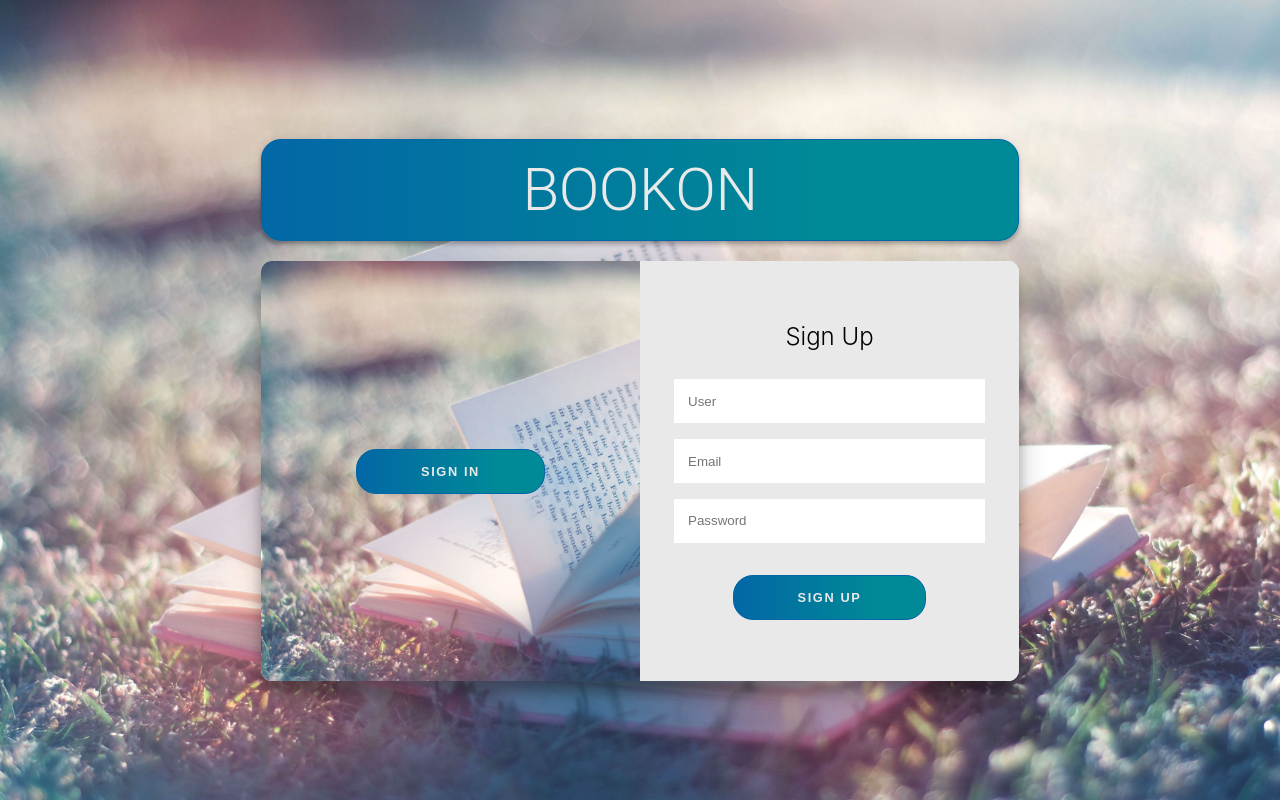
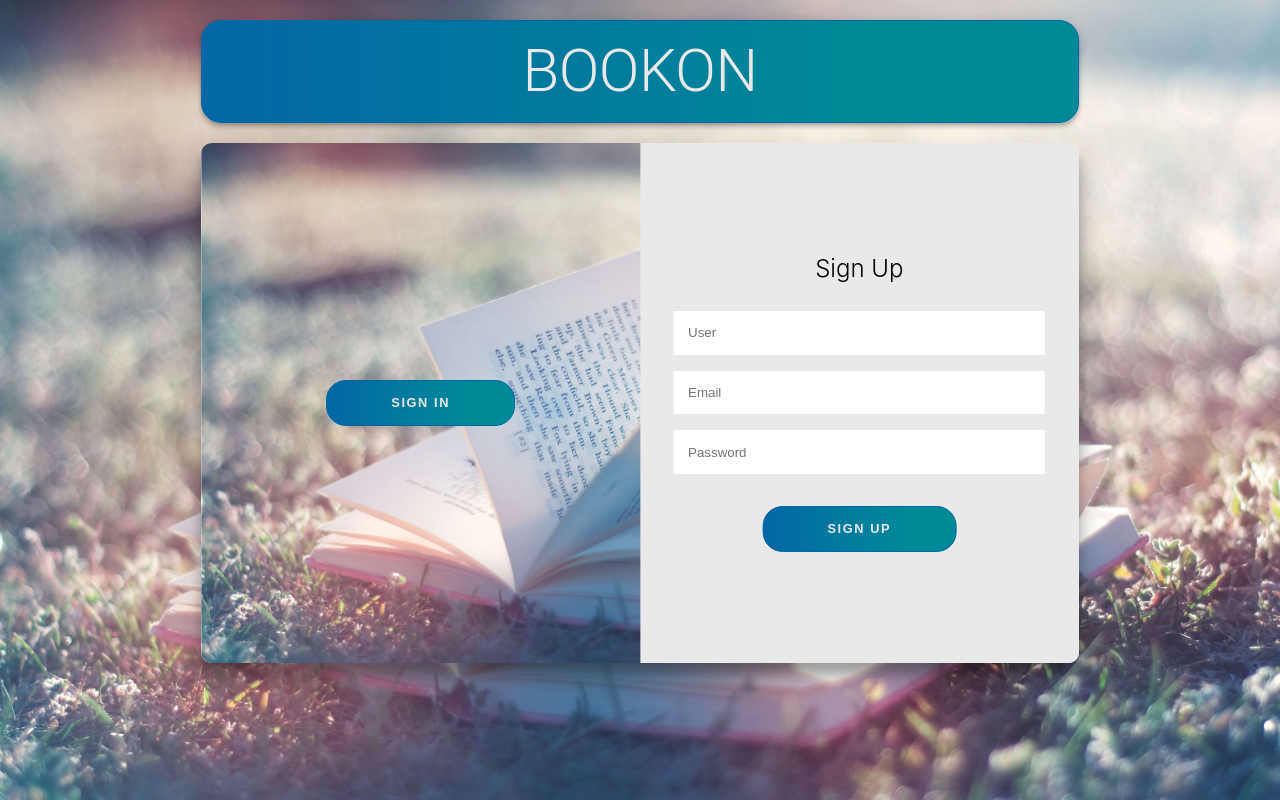
Before and after one commit to tamphuc/BookOn, a React (Create React App) app in the folder client/: page / in a window 1280 px wide. Built offline with nearby package versions, Linux system fonts and the light colour scheme.

Commit message:
fix: login bug

```diff
--- a/client/package.json
+++ b/client/package.json
@@ -8,8 +8,10 @@
     "@testing-library/jest-dom": "^5.11.9",
     "@testing-library/react": "^11.2.5",
     "@testing-library/user-event": "^12.8.3",
+    "jquery": "^3.6.0",
     "react": "^17.0.1",
     "react-dom": "^17.0.1",
+    "react-redux": "^7.2.3",
     "react-router-dom": "^5.2.0",
     "react-scripts": "4.0.3",
     "web-vitals": "^1.1.1"
--- a/client/public/index.html
+++ b/client/public/index.html
@@ -2,42 +2,15 @@
 <html lang="en">
   <head>
     <meta charset="utf-8" />
-    <link rel="icon" href="%PUBLIC_URL%/favicon.ico" />
     <meta name="viewport" content="width=device-width, initial-scale=1" />
-    <meta name="theme-color" content="#000000" />
     <meta
       name="description"
       content="Web site created using create-react-app"
     />
-    <link rel="apple-touch-icon" href="%PUBLIC_URL%/logo192.png" />
-    <!--
-      manifest.json provides metadata used when your web app is installed on a
-      user's mobile device or desktop. See https://developers.google.com/web/fundamentals/web-app-manifest/
-    -->
-    <link rel="manifest" href="%PUBLIC_URL%/manifest.json" />
-    <!--
-      Notice the use of %PUBLIC_URL% in the tags above.
-      It will be replaced with the URL of the `public` folder during the build.
-      Only files inside the `public` folder can be referenced from the HTML.
-
-      Unlike "/favicon.ico" or "favicon.ico", "%PUBLIC_URL%/favicon.ico" will
-      work correctly both with client-side routing and a non-root public URL.
-      Learn how to configure a non-root public URL by running `npm run build`.
-    -->
     <title>BookOn</title>
   </head>
   <body>
     <noscript>You need to enable JavaScript to run this app.</noscript>
     <div id="root"></div>
-    <!--
-      This HTML file is a template.
-      If you open it directly in the browser, you will see an empty page.
-
-      You can add webfonts, meta tags, or analytics to this file.
-      The build step will place the bundled scripts into the <body> tag.
-
-      To begin the development, run `npm start` or `yarn start`.
-      To create a production bundle, use `npm run build` or `yarn build`.
-    -->
   </body>
 </html>
--- a/client/src/App.css
+++ b/client/src/App.css
@@ -1,39 +1,15 @@
-/* .App {
+.App {
   text-align: center;
 }
 
-.App-logo {
-  height: 40vmin;
-  pointer-events: none;
-}
-
-@media (prefers-reduced-motion: no-preference) {
-  .App-logo {
-    animation: App-logo-spin infinite 20s linear;
-  }
-}
-
 .App-header {
-  background-color: #282c34;
   min-height: 100vh;
   display: flex;
   flex-direction: column;
   align-items: center;
-  justify-content: center;
-  font-size: calc(10px + 2vmin);
-  color: white;
 }
 
 .App-link {
   color: #61dafb;
   font-family: "Lucida Console", "Courier New", monospace;
 }
-
-@keyframes App-logo-spin {
-  from {
-    transform: rotate(0deg);
-  }
-  to {
-    transform: rotate(360deg);
-  }
-} */
--- a/client/src/App.js
+++ b/client/src/App.js
@@ -3,16 +3,16 @@ import React, { Component } from "react";
 import { BrowserRouter, Switch, Route } from "react-router-dom";
 import "./App.css";
 import Login from "./components/login/login";
-import Home from "./Home/home";
+// import Home from "./components/home/home";
 
 export default class App extends Component {
   render() {
     return (
-            <div className="app">
+      <div className="App-header">
         <BrowserRouter>
           <Switch>
-                        <Route exact path={"/"} component={Login}/>
-                        <Route exact path={"/home"} component={Home}/>
+            <Route exact path={"/"} component={Login} />
+            {/* <Route exact path={"/home"} component={Home} /> */}
           </Switch>
         </BrowserRouter>
       </div>
--- a/client/src/components/login/login.css
+++ b/client/src/components/login/login.css
@@ -9,8 +9,8 @@
   --button-radius: 0.7rem;
 
   /* SIZES */
-  --max-width: 758px;
-  --max-height: 420px;
+  --max-width: 900px;
+  --max-height: 520px;
 
   font-size: 16px;
   font-family: -apple-system, BlinkMacSystemFont, "Segoe UI", Roboto, Oxygen,
@@ -234,9 +234,8 @@ body {
   font-size: 0.8rem;
   font-weight: bold;
   letter-spacing: 0.1rem;
-  padding: 0.9rem 4rem;
+  padding: 0.9rem 20rem;
   text-transform: uppercase;
-  transition: transform 80ms ease-in;
 }
 
 @keyframes show {
--- a/client/src/components/login/login.js
+++ b/client/src/components/login/login.js
@@ -25,7 +25,7 @@ export default class Login extends Component {
 
   render() {
     return (
-      <Container maxidth="lg">
+      <div>
         <AppBar className="App-bar" position="static" color="inherit">
           <Typography className="title" variant="h2" align="center">
             BOOKON
@@ -75,9 +75,8 @@ export default class Login extends Component {
             </div>
           </div>
 
-          <h1>******************************************************</h1>
         </div>
-      </Container>
+      </div>
     );
   }
 }
```
Lines whose indentation alone changed are shown as unchanged.
